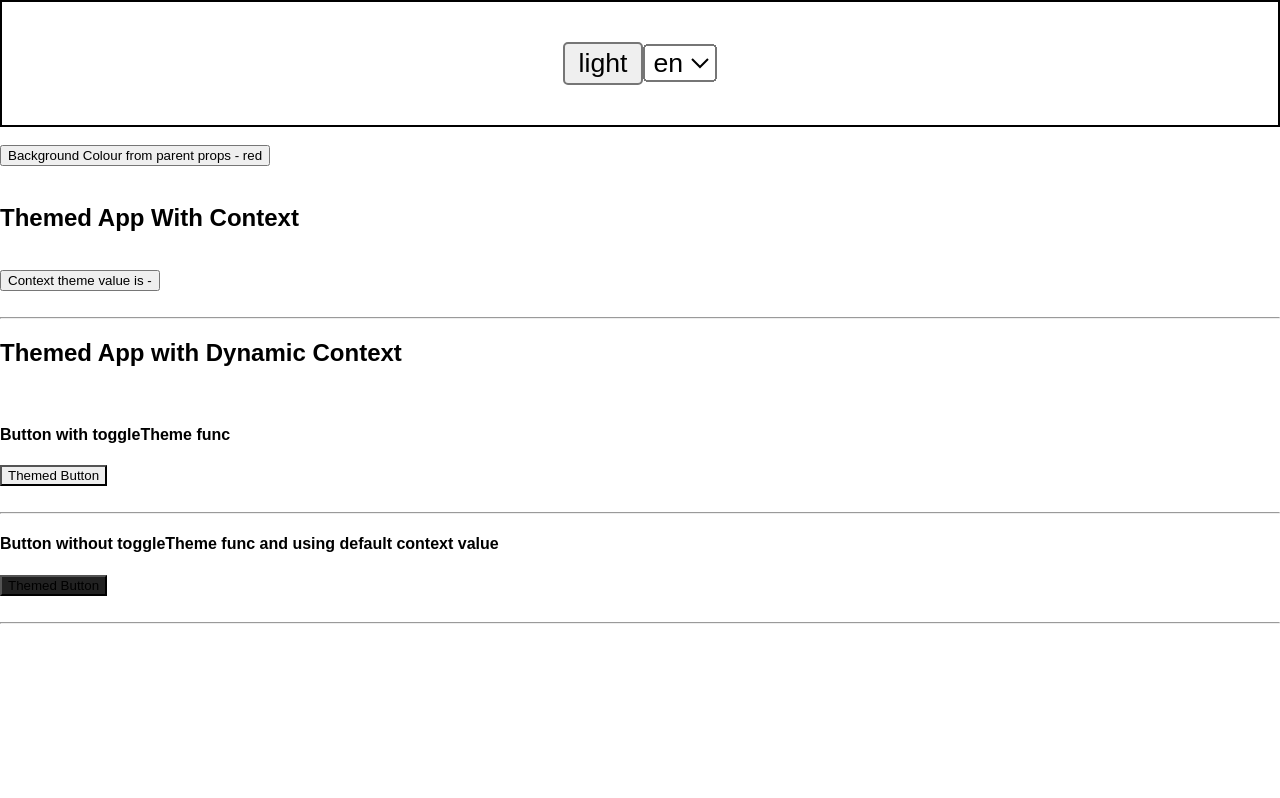
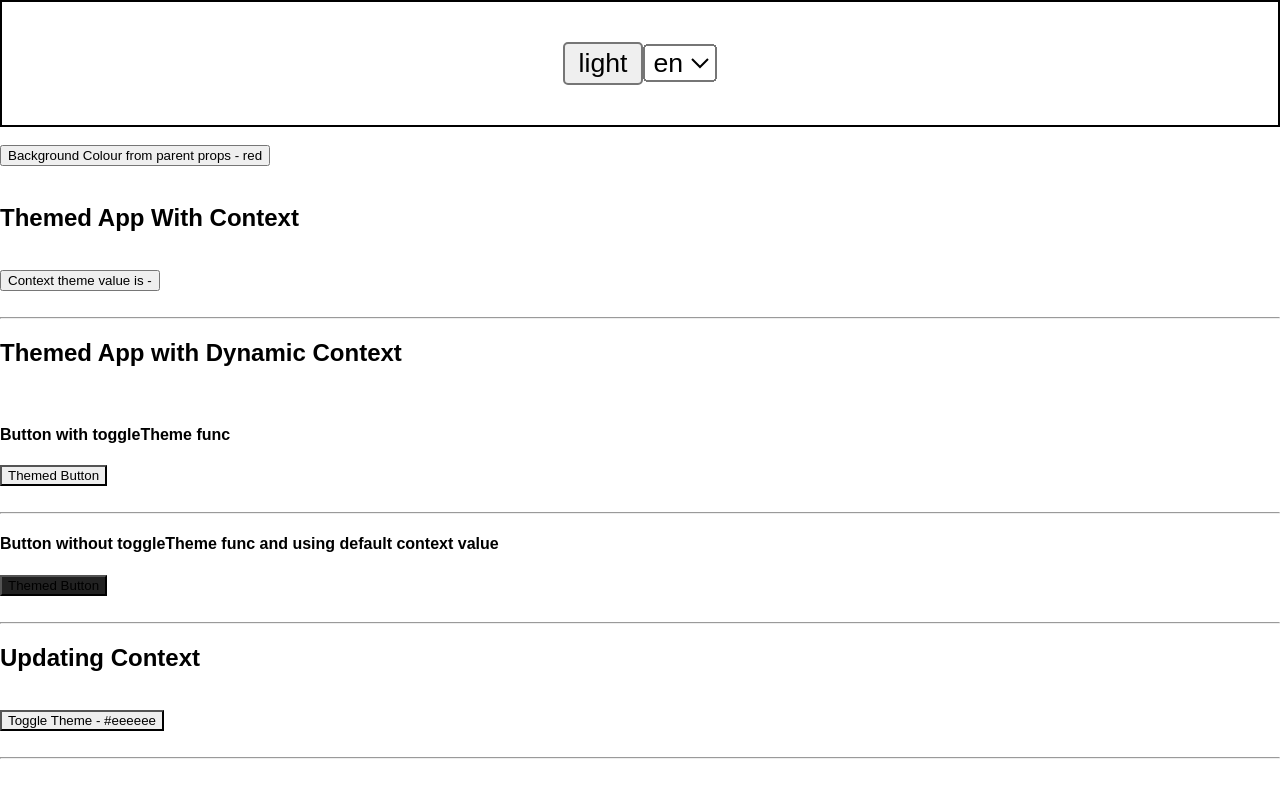
Before and after one commit to cosmycoder/Searchable-Product-Filter, a React (Create React App) app: page / in a window 1280 px wide. Built offline with nearby package versions, Linux system fonts and the light colour scheme.

Commit message:
Context - Updating Context from a Nested App - ThemedTogglerButton passed both value as well as event handler on button click for changing the theme

```diff
--- /dev/null
+++ b/src/context/updating-context-ex/UpdatingContextApp.js
@@ -0,0 +1,53 @@
+import React from 'react';
+import { ThemeContext, themes } from './theme-context';
+import ThemeTogglerButton from './theme-toggler-button';
+
+/* Updating Context from a nested App
+*  Theme value along with event handler is passed to the
+
+ */
+
+ /**
+  * Updating Context from a nested App
+  * Theme value along with event handler is passed to the
+  * ThemeTogglerButton component
+  */
+class UpdatingContextApp extends React.Component {
+    constructor(props) {
+        super(props);
+
+        this.toggleTheme = () => {
+            this.setState(state => ({
+                theme: state.theme === themes.dark ? themes.light : themes.dark
+            }));
+        };
+
+        /*
+        * State also contains the updater function so it will
+        * be passed down into the context provider
+        */
+        this.state = {
+            theme: themes.light,
+            toggleTheme: this.toggleTheme
+        };
+    }
+
+   render() {
+       //The entire state will be passed to the provider
+       return (
+           <ThemeContext.Provider value={this.state}>
+               <Content/>
+           </ThemeContext.Provider>
+       )
+   }
+}
+
+const Content = function() {
+    return (
+        <div>
+            <ThemeTogglerButton />
+        </div>
+    );
+}
+
+export default UpdatingContextApp;
--- /dev/null
+++ b/src/context/updating-context-ex/theme-context.js
@@ -0,0 +1,19 @@
+// Make sure the shape of the default value passed to
+// createContext matches the shape that the consumers expect!
+import React from 'react';
+
+export const themes = {
+    light: {
+        foreground: '#000000',
+        background: '#eeeeee'
+    },
+    dark: {
+        foreground: '#ffffff',
+        background: '#222222'
+    }
+};
+
+export const ThemeContext = React.createContext({
+    theme: themes.dark,
+    toggleTheme: () => {}
+});
--- /dev/null
+++ b/src/context/updating-context-ex/theme-toggler-button.js
@@ -0,0 +1,21 @@
+import React from 'react';
+import { ThemeContext } from './theme-context';
+
+const ThemeTogglerButton = function() {
+    // The Theme Toggler Button receives not only the theme
+    // but also a toggleTheme function from the context
+    return (
+        <ThemeContext.Consumer>
+            { ({theme, toggleTheme}) => (
+                <button
+                    onClick={toggleTheme}
+                    style={{ backgroundColor: theme.background }}
+                >
+                    Toggle Theme - {theme.background}
+                </button>
+            )}
+        </ThemeContext.Consumer>
+    )
+}
+
+export default ThemeTogglerButton;
--- a/src/index.js
+++ b/src/index.js
@@ -18,6 +18,7 @@ import AppSuperCompose from './context/AppSuperComposed';
 import ThemeAppWithoutContext from './context/react-sample-1/ThemeApp';
 import ThemedAppWithContext from './context/react-sample-using-context/ThemedAppWithContext';
 import ThemedAppWDContext from './context/dynamic-context-ex/ThemedAppWDynamicContext';
+import UpdatingContextApp from './context/updating-context-ex/UpdatingContextApp';
 
 const PRODUCTS = [
     {category: 'Sporting Goods', price: '$49.99', stocked: true, name: 'Football'},
@@ -42,6 +43,11 @@ ReactDOM.render(
         <h2>Themed App with Dynamic Context</h2>
         <br/>
         <ThemedAppWDContext />
+        <br/>
+        <hr/>
+        <h2>Updating Context</h2>
+        <br/>
+        <UpdatingContextApp />
         <br/>
         <hr/>
 
```
